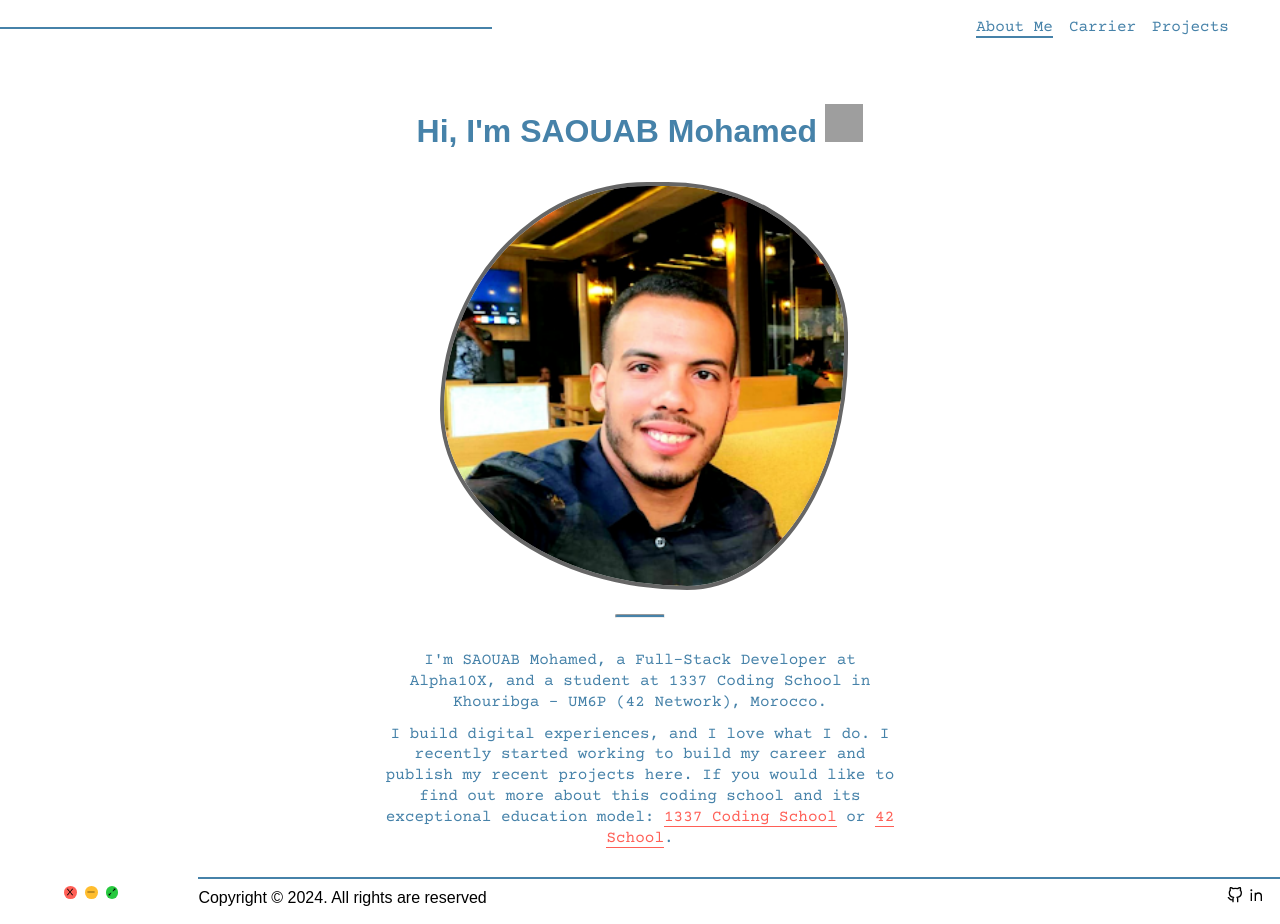
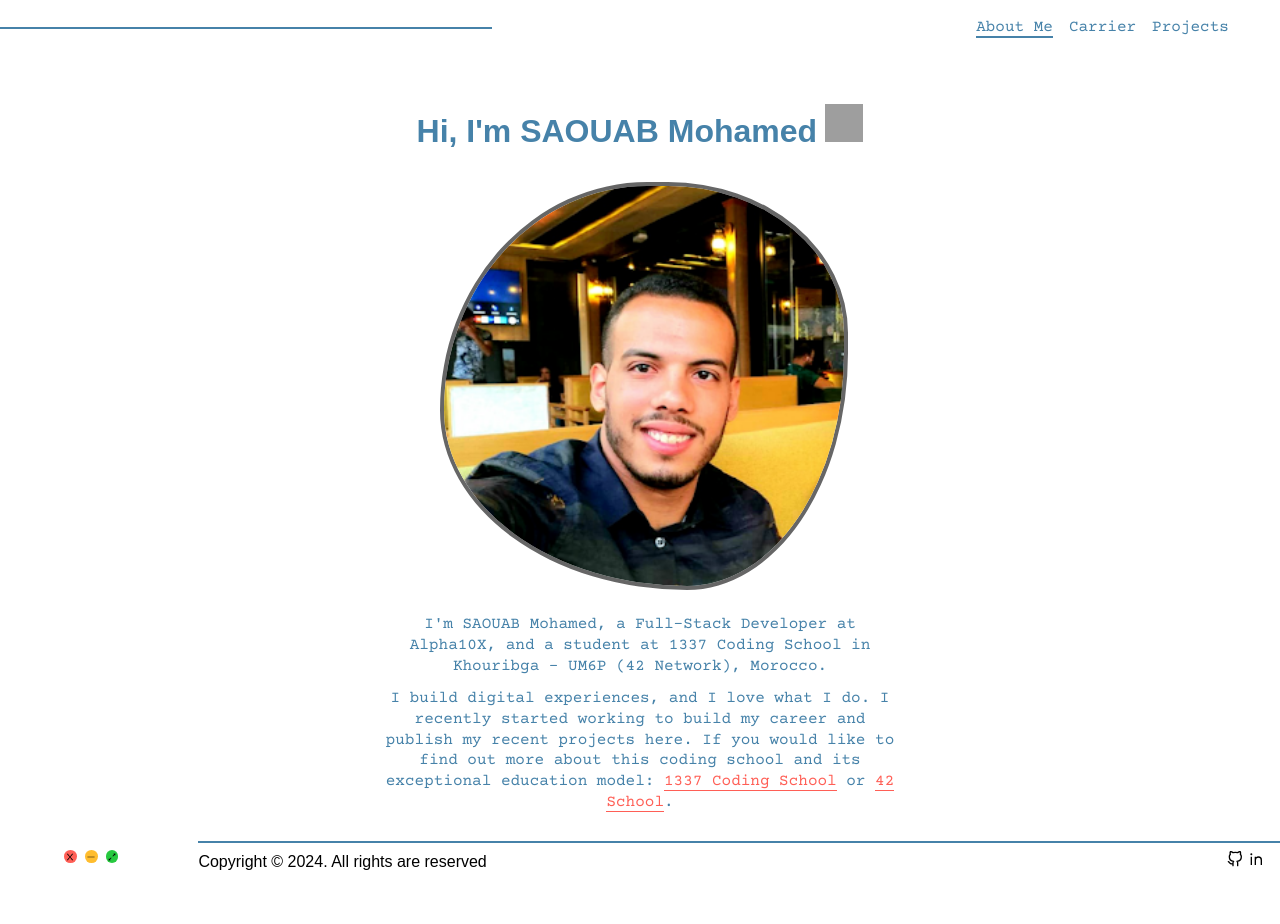
Before and after one commit to msaouab/Portfolio, a React (Vite) app: page / in a window 1280 px wide. After the commit the page ends 888 px from the top, so only its background shows below. Built offline with nearby package versions, Linux system fonts and the light colour scheme; grey boxes are pictures that could not be loaded; a web font is replaced by a local one.

Commit message:
feat: add the loading

```diff
--- a/index.html
+++ b/index.html
@@ -3,8 +3,8 @@
 	<head>
 		<meta charset="UTF-8" />
 		<meta name="viewport" content="width=device-width, initial-scale=1.0" />
-    <link rel="icon" href="/Favicon.svg">
-    <link rel="stylesheet" href="./src/index.css">
+		<link rel="icon" href="/Favicon.svg" />
+		<link rel="stylesheet" href="./src/index.css" />
 		<title>msaouab</title>
 	</head>
 	<body>
--- a/package.json
+++ b/package.json
@@ -15,6 +15,7 @@
 		"@mui/icons-material": "^5.14.1",
 		"@mui/material": "^5.14.1",
 		"hamburger-react": "^2.5.0",
+		"primereact": "^10.3.1",
 		"react": "^18.2.0",
 		"react-dom": "^18.2.0",
 		"react-icons": "^4.10.1",
--- a/src/components/ImgContainer.tsx
+++ b/src/components/ImgContainer.tsx
@@ -1,3 +1,4 @@
+import { Skeleton, Stack } from "@mui/material";
 import { useState } from "react";
 import styled from "styled-components";
 
@@ -48,6 +49,15 @@ export const ImgContainer = ({
 	return (
 		<ImgStyle>
 			<div className="ImgBackground">
+				{loading && (
+					<Stack spacing={1}>
+						<Skeleton
+							variant="circular"
+							width={400}
+							height={400}
+						></Skeleton>
+					</Stack>
+				)}
 				<img
 					src={source}
 					alt={alt}
--- a/src/pages/Profile.tsx
+++ b/src/pages/Profile.tsx
@@ -14,12 +14,7 @@ const ProfileContainer = styled.main`
 	justify-content: center;
 	gap: 2rem;
 	color: var(--text-color);
-	& > hr {
-		width: 3rem;
-		height: 0.1rem;
-		background-color: var(--text-color);
-		border-radius: 1rem;
-	}
+	overflow: hidden;
 	& > h1 {
 		text-align: center;
 		font-family: var(--font-name);
@@ -27,6 +22,17 @@ const ProfileContainer = styled.main`
 			width: 2.4rem;
 			height: 2.4rem;
 			margin-left: 0.5rem;
+		}
+		@media (max-width: 768px) {
+			font-size: 1.5rem;
+		}
+		@media (max-width: 400px) {
+			font-size: 1rem;
+			& > img {
+				width: 1.5rem;
+				height: 1.5rem;
+				margin-left: 0.5rem;
+			}
 		}
 	}
 	& > .ProfileImage {
@@ -37,25 +43,9 @@ const ProfileContainer = styled.main`
 			justify-content: center;
 		}
 	}
-	@media (max-width: 768px) {
-		& > h1 {
-			font-size: 1.5rem;
-		}
-		& > h2 {
-			font-size: 1rem;
-		}
-	}
-	@media (max-width: 400px) {
-		& > h1 {
-			font-size: 1rem;
-			& > img {
-				width: 1.5rem;
-				height: 1.5rem;
-				margin-left: 0.5rem;
-			}
-		}
-		& > h2 {
-			font-size: 0.8rem;
+	& > :last-child {
+		@media (max-width: 768px) {
+			width: 100%;
 		}
 	}
 	@keyframes profileImg {
@@ -114,7 +104,6 @@ const Profile = () => {
 			<div className="ProfileImage">
 				<ProfileImage />
 			</div>
-			<hr />
 			<TextProfile />
 			{/* <SkillsSection /> */}
 		</ProfileContainer>
```
Also changed, not shown: src/components/SkillsSection.tsx (+1 -17 lines), 1 other file (tests, documents, lock files or other folders). Lines whose indentation alone changed are shown as unchanged.
